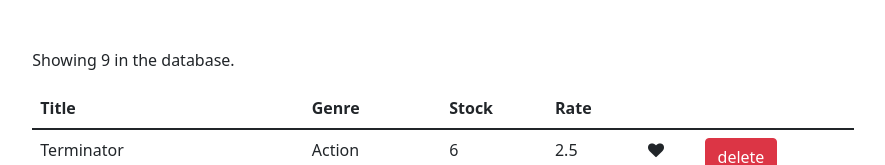
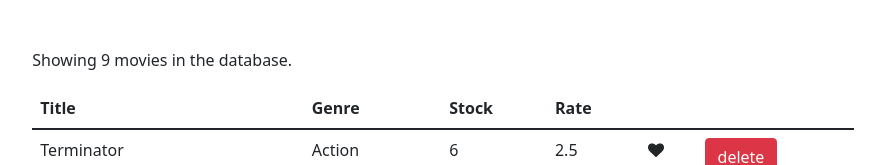
Before and after one commit to itsyst/react-video, a React (Create React App) app: page / in a window 1280 px wide. Shown: the top 165 px of the page, without its empty margins (197-1082 px from the left). Built offline with nearby package versions, Linux system fonts and the light colour scheme.

Commit message:
Small fix.

```diff
--- a/src/components/movies.jsx
+++ b/src/components/movies.jsx
@@ -28,7 +28,7 @@ export default class Movies extends Component {
 
 		return (
 			<>
-				<p>Showing {count} in the database.</p>
+				<p>Showing {count} movies in the database.</p>
 				<table className="table table-hover">
 					<thead>
 						<tr>
```
